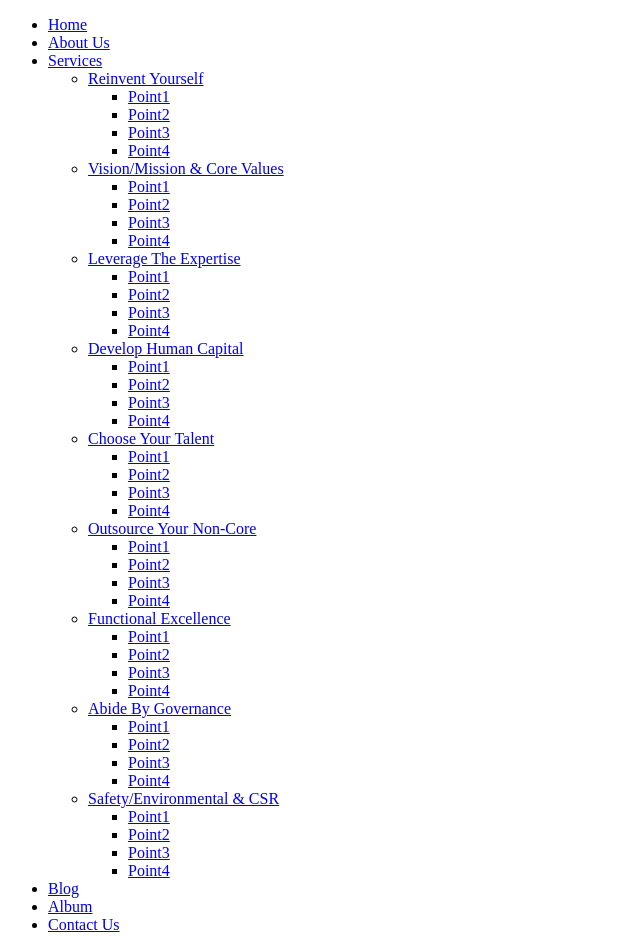
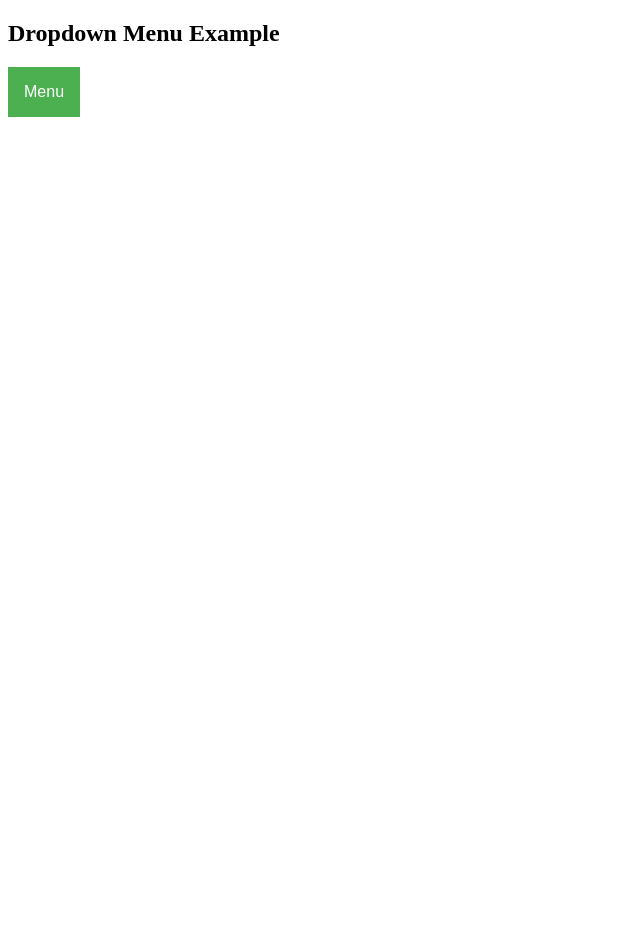
Before and after one commit to Aidanthrall333/HTML-Library-Project, a plain HTML site: page Old/dynamicSearch.html in a window 1280 px wide. Shown: the whole page, without its empty margins (0-640 px from the left). After the commit the page ends 800 px from the top, so only its background shows below. Drawn offline with Linux system fonts and the light colour scheme.

Commit message:
fixing dropdown menu

```diff
--- a/Old/dynamicSearch.html
+++ b/Old/dynamicSearch.html
@@ -4,94 +4,19 @@
     <meta charset="UTF-8">
     <meta http-equiv="X-UA-Compatible" content="IE=edge">
     <meta name="viewport" content="width=device-width, initial-scale=1.0">
-    <style href="dynamicStyle.css" rel="stylesheet"></style>
+    <link rel="stylesheet" href="dynamicStyle.css">
     <title>Document</title>
 </head>
 <body>
-    <nav>
-        <ul>
-            <li><a href="/">Home</a></li>
-            <li><a href="/about">About Us</a></li>
-            <li><a href="#">Services</a>
-                <ul>
-                    <li><a href="#">Reinvent Yourself</a>
-                        <ul>
-                            <li><a href="#">Point1</a></li>
-                            <li><a href="#">Point2</a></li>
-                            <li><a href="#">Point3</a></li>
-                            <li><a href="#">Point4</a></li>
-                        </ul>
-                    </li>
-                    <li><a href="#">Vision/Mission & Core Values</a>
-                        <ul>
-                            <li><a href="#">Point1</a></li>
-                            <li><a href="#">Point2</a></li>
-                            <li><a href="#">Point3</a></li>
-                            <li><a href="#">Point4</a></li>
-                        </ul>
-                    </li>
-                    <li><a href="#">Leverage The Expertise</a>
-                        <ul>
-                            <li><a href="#">Point1</a></li>
-                            <li><a href="#">Point2</a></li>
-                            <li><a href="#">Point3</a></li>
-                            <li><a href="#">Point4</a></li>
-                        </ul>
-                    </li>
-                    <li><a href="#">Develop Human Capital</a>
-                        <ul>
-                            <li><a href="#">Point1</a></li>
-                            <li><a href="#">Point2</a></li>
-                            <li><a href="#">Point3</a></li>
-                            <li><a href="#">Point4</a></li>
-                        </ul>
-                    </li>
-                    <li><a href="#">Choose Your Talent</a>
-                        <ul>
-                            <li><a href="#">Point1</a></li>
-                            <li><a href="#">Point2</a></li>
-                            <li><a href="#">Point3</a></li>
-                            <li><a href="#">Point4</a></li>
-                        </ul>
-                    </li>
-                    <li><a href="#">Outsource Your Non-Core</a>
-                        <ul>
-                            <li><a href="#">Point1</a></li>
-                            <li><a href="#">Point2</a></li>
-                            <li><a href="#">Point3</a></li>
-                            <li><a href="#">Point4</a></li>
-                        </ul>
-                    </li>
-                    <li><a href="#">Functional Excellence</a>
-                        <ul>
-                            <li><a href="#">Point1</a></li>
-                            <li><a href="#">Point2</a></li>
-                            <li><a href="#">Point3</a></li>
-                            <li><a href="#">Point4</a></li>
-                        </ul>
-                    </li>
-                    <li><a href="#">Abide By Governance</a>
-                        <ul>
-                            <li><a href="#">Point1</a></li>
-                            <li><a href="#">Point2</a></li>
-                            <li><a href="#">Point3</a></li>
-                            <li><a href="#">Point4</a></li>
-                        </ul>
-                    </li>
-                    <li><a href="#">Safety/Environmental & CSR</a>
-                        <ul>
-                            <li><a href="#">Point1</a></li>
-                            <li><a href="#">Point2</a></li>
-                            <li><a href="#">Point3</a></li>
-                            <li><a href="#">Point4</a></li>
-                        </ul>
-                    </li>
-                </ul>
-            </li>
-            <li><a href="/blog">Blog</a></li>
-            <li><a href="/album/">Album</a></li>
-            <li><a href="/contact">Contact Us</a></li>
-        </ul>
-    </nav>
+    <h2>Dropdown Menu Example</h2>
+
+    <div class="dropdown">
+        <button class="dropbtn">Menu</button>
+        <div class="dropdown-content">
+            <a href="#">Option 1</a>
+            <a href="#">Option 2</a>
+            <a href="#">Option 3</a>
+        </div>
+    </div>
 </body>
 </html>
--- a/Old/dynamicStyle.css
+++ b/Old/dynamicStyle.css
@@ -1,75 +1,36 @@
-nav {
-    text-align: left;
+.dropbtn {
+    background-color: #4CAF50;
+    color: white;
+    padding: 16px;
+    font-size: 16px;
+    border: none;
+    cursor: pointer;
 }
 
-    nav ul ul {
+/* Style the dropdown content (hidden by default) */
+.dropdown-content {
     display: none;
-        z-index: 99;
+    position: absolute;
+    background-color: #f9f9f9;
+    min-width: 160px;
+    box-shadow: 0px 8px 16px 0px rgba(0,0,0,0.2);
+    z-index: 1;
 }
 
-    nav ul li:hover > ul {
+/* Style the links inside the dropdown */
+.dropdown-content a {
+    color: black;
+    padding: 12px 16px;
+    text-decoration: none;
     display: block;
 }
 
-
-    nav ul {
-        list-style: none;
-        position: relative;
-        display: inline-table;
+/* Change color of dropdown links on hover */
+.dropdown-content a:hover {
+    background-color: #f1f1f1;
 }
 
-        nav ul:after {
-            content: "";
-            clear: both;
+/* Show the dropdown menu on hover */
+.dropdown:hover .dropdown-content {
     display: block;
 }
-
-        nav ul li {
-            float: left;
-            z-index: 99;
-        }
-
-            nav ul li:hover {
-                background: #210300;
-            }
-
-                nav ul li:hover a {
-                    color: #fff;
-                }
-
-            nav ul li a {
-                display: block;
-                padding: 13px 69px;
-                color: white;
-                text-decoration: none;
-            }
-
-
-        nav ul ul {
-            background: #5f6975;
-            border-radius: 0px;
-            padding: 0;
-            position: absolute;
-            top: 100%;
-        }
-
-            nav ul ul li {
-                float: none;
-                position: relative;
-            }
-
-                nav ul ul li a {
-                    padding: 13px 40px;
-                    color: white;
-
-                }
-
-                    nav ul ul li a:hover {
-                        background: #210300;
-                    }
-
-            nav ul ul ul {
-                position: absolute;
-                left: 100%;
-                top: 0;
-            }
--- a/Styles.css
+++ b/Styles.css
@@ -5,30 +5,39 @@ body{
 .Title{
     text-align: center;
 }
-.Menu-Options nav{
-    text-align: center;
+.dropbtn {
+    background-color: #4CAF50;
+    color: white;
+    padding: 16px;
+    font-size: 16px;
+    border: none;
+    cursor: pointer;
 }
-.Menu-Options nav ul ul{
+
+/* Style the dropdown content (hidden by default) */
+.dropdown-content {
     display: none;
-    z-index: 99;
+    position: absolute;
+    background-color: #f9f9f9;
+    min-width: 160px;
+    box-shadow: 0px 8px 16px 0px rgba(0,0,0,0.2);
+    z-index: 1;
 }
-.Menu-Options nav ul li:hover > ul{
+
+/* Style the links inside the dropdown */
+.dropdown-content a {
+    color: black;
+    padding: 12px 16px;
+    text-decoration: none;
     display: block;
 }
-.Menu-Options nav ul{
-    list-style: none;
-    position: relative;
-    display: inline-table;
+
+/* Change color of dropdown links on hover */
+.dropdown-content a:hover {
+    background-color: #f1f1f1;
 }
-.Menu-Options nav ul:after {
-    content: "";
+
+/* Show the dropdown menu on hover */
+.dropdown:hover .dropdown-content {
     display: block;
-    clear: both;
 }
-.Menu-Options nav ul li{
-    float: inline-end;
-    z-index: 99;
-}
-.Menu-Options nav ul li:hover{
-    background-color: #FAF9F6;
-}
```
Also changed, not shown: Index.html (+13 -37 lines). Lines whose indentation alone changed are shown as unchanged.
